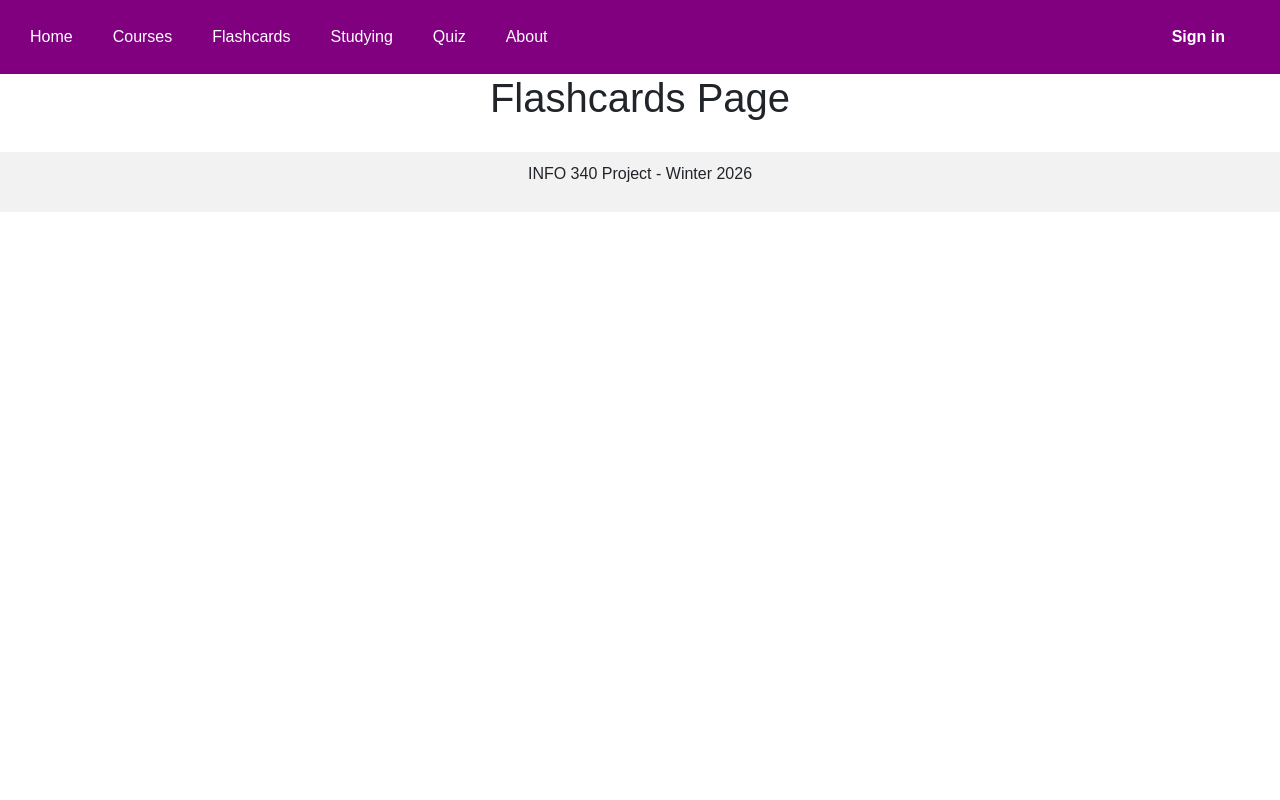
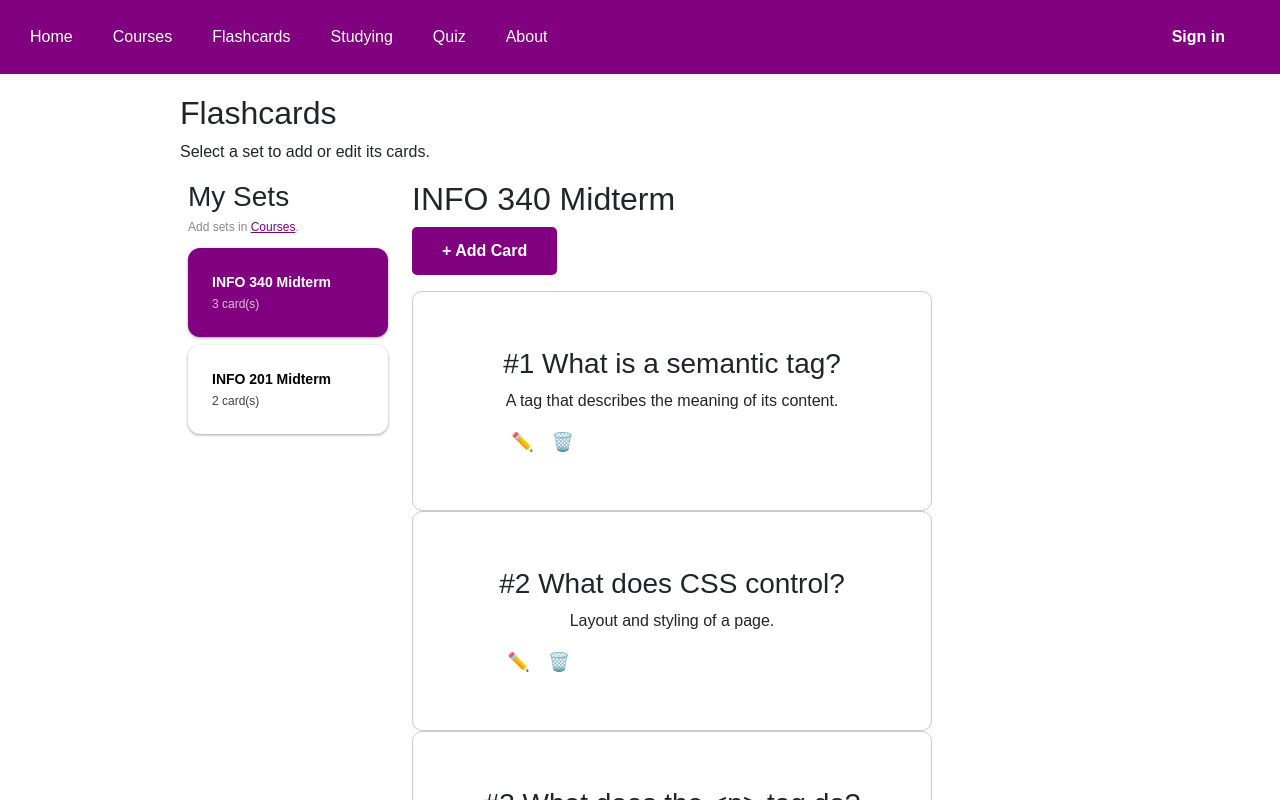
Before and after one commit to uhhmo/StudyHuskies, a React (Vite) app: page /flashcards in a window 1280 px wide. Shown: the top 800 px of the page. Built offline with nearby package versions, Linux system fonts and the light colour scheme.

Commit message:
added - Flashcards.jsx receives sets + setSets props to manage individual cards

```diff
--- a/src/pages/flashcards.jsx
+++ b/src/pages/flashcards.jsx
@@ -1,7 +1,221 @@
-import React from 'react';
+// ============================================================
+// flashcards.jsx — Card editor
+// shows all sets (grouped by course) in the sidebar.
+// only handles adding/editing/deleting individual cards.
+// set management lives in courses.jsx.
+// ============================================================
 
-function flashcards() {
-  return <h1>Flashcards Page</h1>;
+import React, { useState } from 'react';
+
+function Flashcards({ sets = [], setSets = () => {} }) {
+
+  const [activeSetId, setActiveSetId] = useState(sets[0]?.id || null);
+  const [editingCardId, setEditingCardId] = useState(null);
+  const [editQ, setEditQ] = useState('');
+  const [editA, setEditA] = useState('');
+  const [addingCard, setAddingCard] = useState(false);
+  const [newQ, setNewQ] = useState('');
+  const [newA, setNewA] = useState('');
+
+  const activeSet = sets.find(s => s.id === activeSetId);
+
+
+  // ----------------------------------------------------------
+  // Card Actions
+  // ----------------------------------------------------------
+
+  function addCard() {
+    if (!newQ.trim() || !newA.trim()) return;
+    setSets(sets.map(s =>
+      s.id === activeSetId
+        ? { ...s, cards: [...s.cards, { id: Date.now(), q: newQ.trim(), a: newA.trim() }] }
+        : s
+    ));
+    setNewQ(''); setNewA(''); setAddingCard(false);
+  }
+
+  function deleteCard(cardId) {
+    setSets(sets.map(s =>
+      s.id === activeSetId
+        ? { ...s, cards: s.cards.filter(c => c.id !== cardId) }
+        : s
+    ));
+  }
+
+  function startEditCard(card) {
+    setEditingCardId(card.id);
+    setEditQ(card.q);
+    setEditA(card.a);
+  }
+
+  function saveCard(cardId) {
+    if (!editQ.trim() || !editA.trim()) return;
+    setSets(sets.map(s =>
+      s.id === activeSetId
+        ? { ...s, cards: s.cards.map(c => c.id === cardId ? { ...c, q: editQ.trim(), a: editA.trim() } : c) }
+        : s
+    ));
+    setEditingCardId(null);
+  }
+
+
+  // ----------------------------------------------------------
+  // Render
+  // ----------------------------------------------------------
+
+  if (sets.length === 0) {
+    return (
+      <main>
+        <h2>Flashcards</h2>
+        <p style={{ color: '#888' }}>
+          No flashcard sets yet. Go to{' '}
+          <a href="/courses" style={{ color: '#800080', fontWeight: 'bold' }}>Courses</a>
+          {' '}to create a course and add sets first!
+        </p>
+      </main>
+    );
+  }
+
+  return (
+    <main style={{ maxWidth: '960px', margin: '0 auto', padding: '20px' }}>
+      <h2>Flashcards</h2>
+      <p>Select a set to add or edit its cards.</p>
+
+      <div style={{ display: 'flex', gap: '24px', alignItems: 'flex-start', justifyContent: 'center' }}>
+
+        {/* ---- Sidebar: all sets, read-only ---- */}
+        <aside style={{ width: '200px', flexShrink: 0 }}>
+          <h3 style={{ margin: '0 0 4px' }}>My Sets</h3>
+          <p style={{ fontSize: '12px', color: '#888', margin: '0 0 12px' }}>
+            Add sets in <a href="/courses" style={{ color: '#800080' }}>Courses</a>.
+          </p>
+
+          {sets.map(set => (
+            <div
+              key={set.id}
+              className="course-card"
+              style={{
+                cursor: 'pointer',
+                marginBottom: '8px',
+                backgroundColor: activeSetId === set.id ? '#800080' : 'white',
+                color: activeSetId === set.id ? 'white' : 'black',
+                transition: 'background-color 0.15s ease',
+              }}
+              onClick={() => {
+                setActiveSetId(set.id);
+                setEditingCardId(null);
+                setAddingCard(false);
+              }}
+            >
+              <p style={{ margin: '0 0 2px', fontWeight: 'bold', fontSize: '14px' }}>{set.name}</p>
+              <p style={{ margin: 0, fontSize: '12px', opacity: 0.75 }}>
+                {set.cards.length} card(s)
+              </p>
+            </div>
+          ))}
+        </aside>
+
+        {/* ---- Main panel: cards in the active set ---- */}
+        {activeSet ? (
+          <section style={{ flex: 1, minWidth: 0, maxWidth: '680px' }}>
+            <h2 style={{ marginTop: 0 }}>{activeSet.name}</h2>
+
+            <button
+              className="btn-home"
+              style={{ marginBottom: '16px' }}
+              onClick={() => { setAddingCard(!addingCard); setEditingCardId(null); }}
+            >
+              + Add Card
+            </button>
+
+            {/* Add card form */}
+            {addingCard && (
+              <div style={{ background: '#f9f0f9', border: '1px dashed #800080', borderRadius: '10px', padding: '14px', marginBottom: '16px' }}>
+                <label>Question</label>
+                <input
+                  className="form-control mb-2"
+                  placeholder="Type a question"
+                  value={newQ}
+                  onChange={e => setNewQ(e.target.value)}
+                  autoFocus
+                />
+                <label>Answer</label>
+                <input
+                  className="form-control mb-2"
+                  placeholder="Type an answer"
+                  value={newA}
+                  onChange={e => setNewA(e.target.value)}
+                />
+                <div className="button-row">
+                  <button className="btn-home" onClick={addCard}>Save</button>
+                  <button onClick={() => { setAddingCard(false); setNewQ(''); setNewA(''); }}>Cancel</button>
+                </div>
+              </div>
+            )}
+
+            {/* Empty state */}
+            {activeSet.cards.length === 0 ? (
+              <p style={{ color: '#888' }}>No cards yet — add your first one above!</p>
+            ) : (
+              <div className="cards-grid" style={{ width: '100%', maxWidth: '100%', margin: 0 }}>
+                {activeSet.cards.map((card, idx) => (
+                  <article key={card.id} className="study-card">
+
+                    {/* Inline edit form */}
+                    {editingCardId === card.id ? (
+                      <div>
+                        <label>Question</label>
+                        <input
+                          className="form-control mb-2"
+                          value={editQ}
+                          onChange={e => setEditQ(e.target.value)}
+                        />
+                        <label>Answer</label>
+                        <input
+                          className="form-control mb-2"
+                          value={editA}
+                          onChange={e => setEditA(e.target.value)}
+                        />
+                        <div className="button-row">
+                          <button className="btn-home" onClick={() => saveCard(card.id)}>Save</button>
+                          <button onClick={() => setEditingCardId(null)}>Cancel</button>
+                        </div>
+                      </div>
+                    ) : (
+                      <div>
+                        <h3>#{idx + 1} {card.q}</h3>
+                        <p>{card.a}</p>
+                        <div style={{ display: 'flex', gap: '2px', marginTop: '8px' }}>
+                          <button
+                            title="Edit card"
+                            style={{ background: 'none', border: 'none', cursor: 'pointer', fontSize: '18px', padding: '4px 8px', color: '#555', lineHeight: 1 }}
+                            onClick={() => startEditCard(card)}
+                          >
+                            ✏️
+                          </button>
+                          <button
+                            title="Delete card"
+                            style={{ background: 'none', border: 'none', cursor: 'pointer', fontSize: '18px', padding: '4px 8px', color: '#c0392b', lineHeight: 1 }}
+                            onClick={() => deleteCard(card.id)}
+                          >
+                            🗑️
+                          </button>
+                        </div>
+                      </div>
+                    )}
+
+                  </article>
+                ))}
+              </div>
+            )}
+          </section>
+        ) : (
+          <p style={{ color: '#888' }}>Select a set from the sidebar to start editing cards.</p>
+        )}
+
+      </div>
+    </main>
+  );
 }
 
-export default flashcards;
+export default Flashcards;
```
